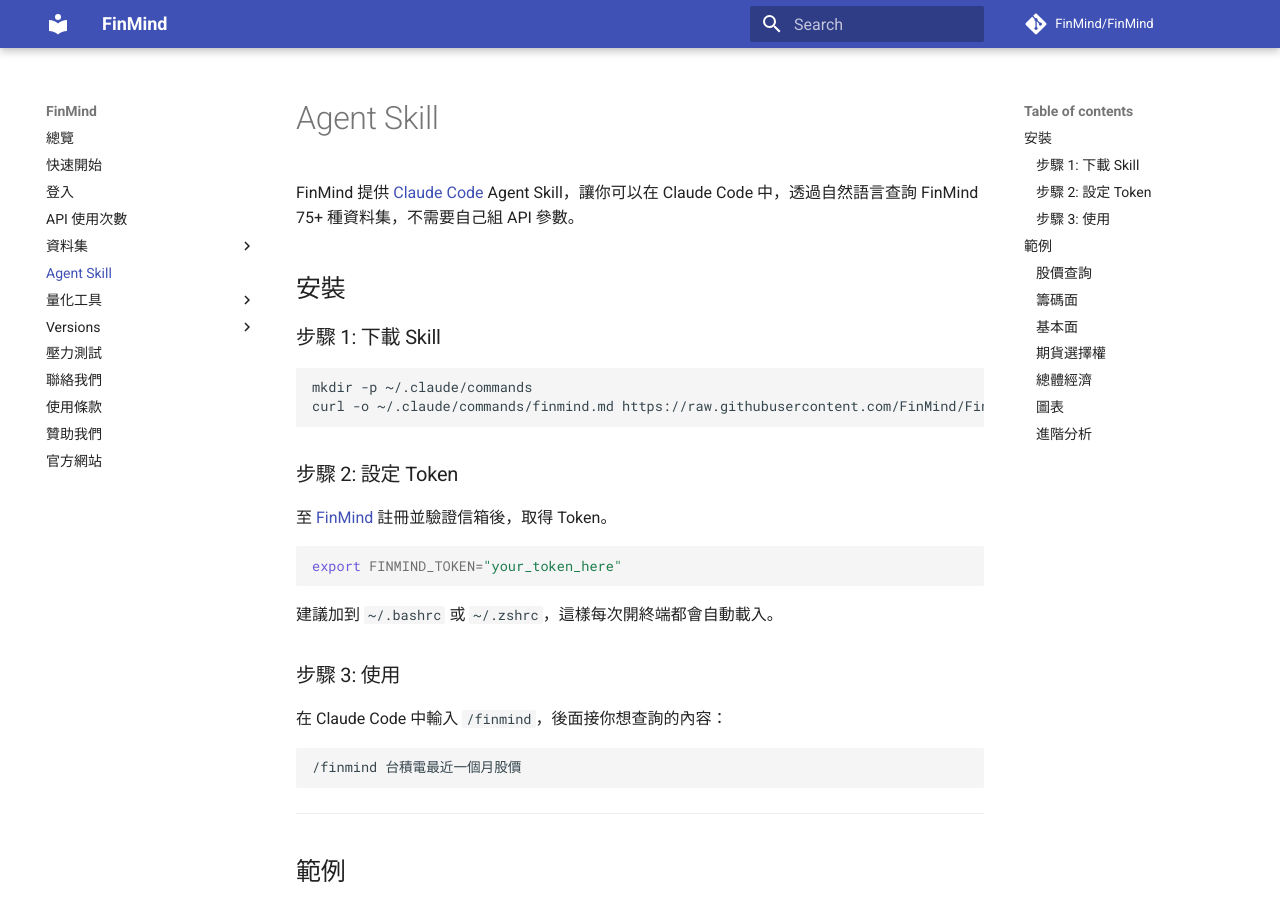
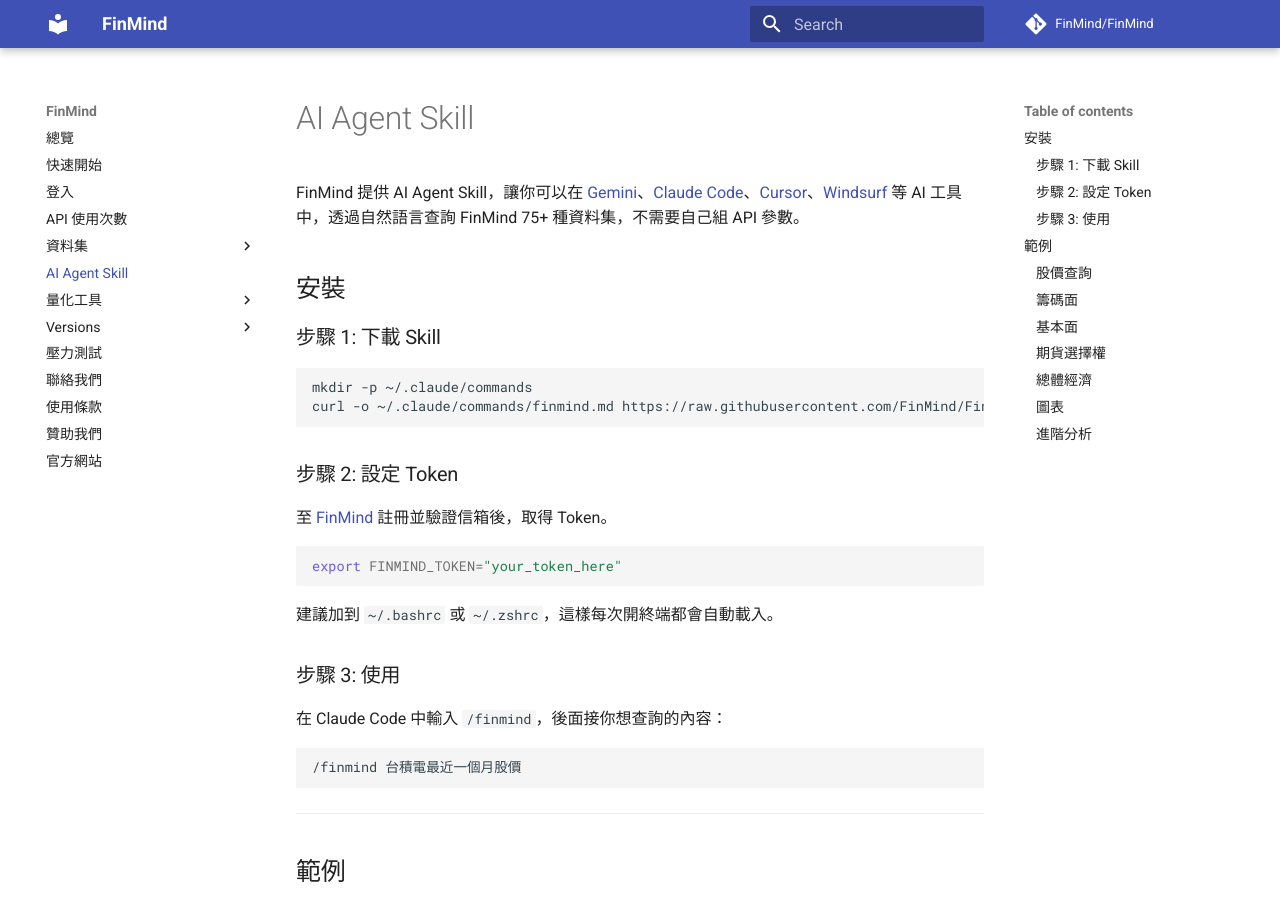
Before and after one commit to FinMind/FinMind-Doc, an MkDocs documentation site: the page built from docs/tutor/AgentSkill.md, in a window 1280 px wide and 900 px high. Built offline with MkDocs 1.6.1 and Material for MkDocs 9.7.7, drawn with Linux system fonts in a browser that asks for light colours; comment, search, counter and statistics services are not loaded.

Commit message:
docs: rename to AI Agent Skill, add Gemini/Cursor/Windsurf support

```diff
--- a/docs/tutor/AgentSkill.md
+++ b/docs/tutor/AgentSkill.md
@@ -1,4 +1,4 @@
-FinMind 提供 [Claude Code](https://docs.anthropic.com/en/docs/claude-code/overview) Agent Skill，讓你可以在 Claude Code 中，透過自然語言查詢 FinMind 75+ 種資料集，不需要自己組 API 參數。
+FinMind 提供 AI Agent Skill，讓你可以在 [Gemini](https://gemini.google.com/)、[Claude Code](https://docs.anthropic.com/en/docs/claude-code/overview)、[Cursor](https://www.cursor.com/)、[Windsurf](https://windsurf.com/) 等 AI 工具中，透過自然語言查詢 FinMind 75+ 種資料集，不需要自己組 API 參數。
 
 ## 安裝
 
--- a/mkdocs.yml
+++ b/mkdocs.yml
@@ -51,7 +51,7 @@ nav:
         - 原物料市場: "tutor/Materials.md"
         - 美國國債: "tutor/GovernmentBondsYield.md"
         - 其他: "tutor/Others.md"
-    - Agent Skill: "tutor/AgentSkill.md"
+    - AI Agent Skill: "tutor/AgentSkill.md"
     - 量化工具:
         - 回測: "tutor/analysis/Backtesting.md"
         - 回測(引用外部 data): "tutor/analysis/BacktestingOtherData.md"
```
